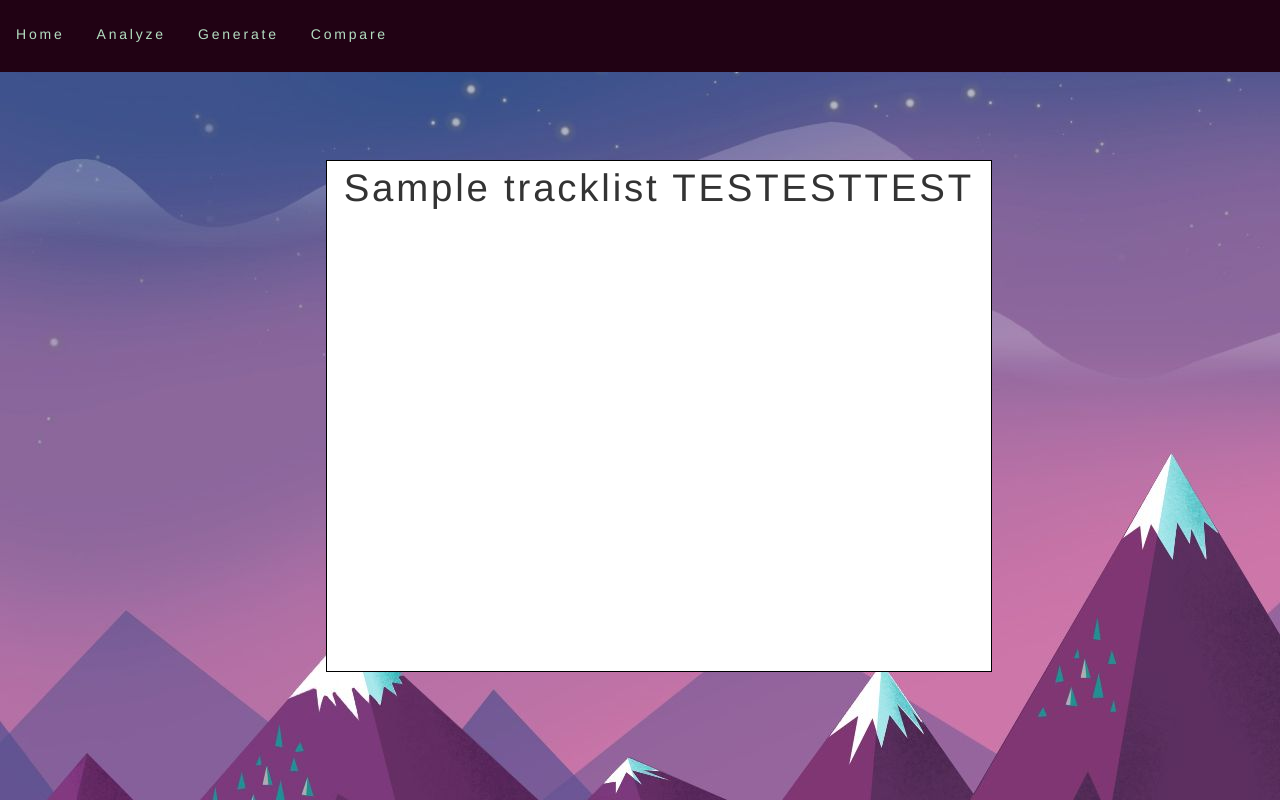
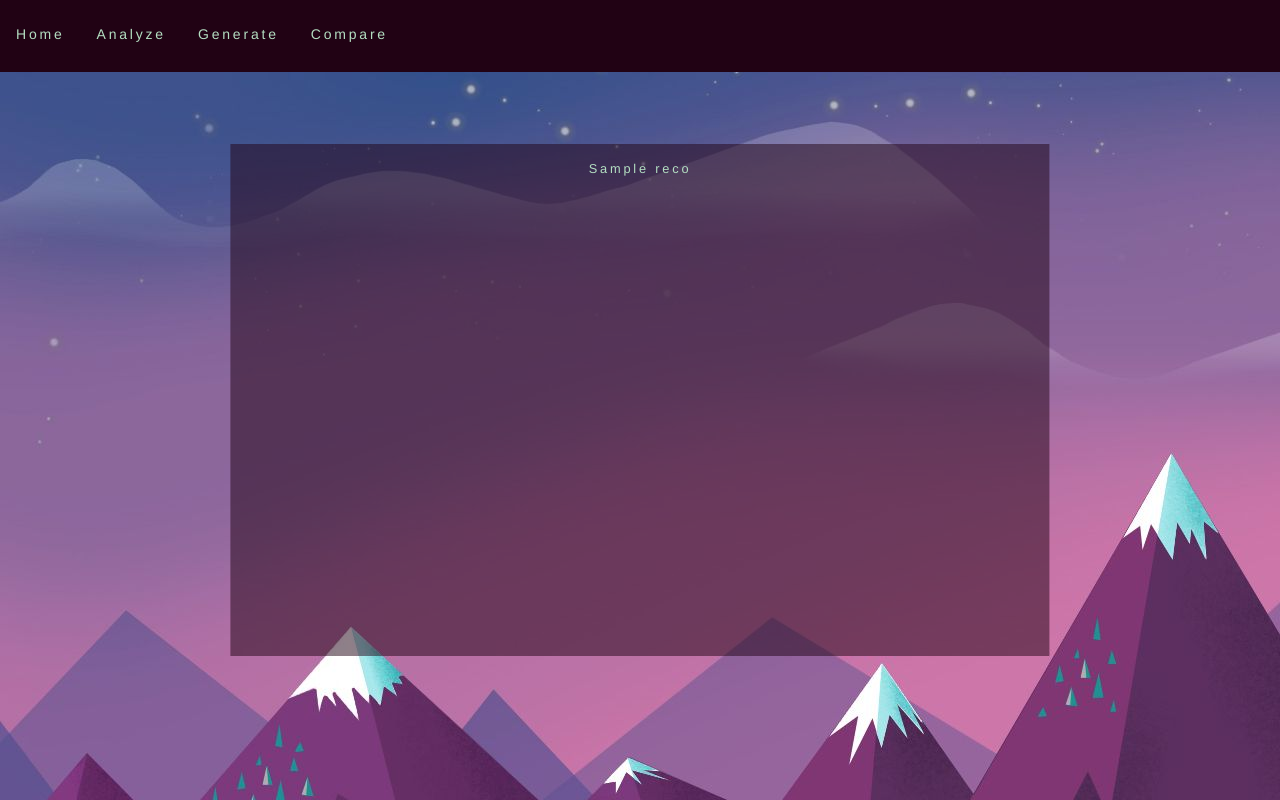
Before and after one commit to ccirrin/Spoilermake, a Flask app: template templates/generate.html in a window 1280 px wide. Run offline with Flask 2, Linux system fonts and the light colour scheme; the template is opened without the code that fills it: most values are stand-ins (such as "Sample title", 1, 10 or a date in 2020); some libraries are stand-ins or nearby versions.

Commit message:
css fixes

```diff
--- a/get_rec.py
+++ b/get_rec.py
@@ -179,7 +179,7 @@ def getSeedTracks(df):
 
 def rec_list(df):
     recs = getRecommendationsPlaylist(df,10)
-    reclist = ''
+    reclist = []
     for item in recs['tracks']:
-    	reclist = reclist + item['name'] + ' - ' + item['artists'][0]['name'] + '\n'
+    	reclist.append(item['name'] + ', by ' + item['artists'][0]['name'])
     return(reclist)
--- a/static/style.css
+++ b/static/style.css
@@ -9,9 +9,9 @@
 body {
     background-color: var(--main-bg);
     background-image: url('/static/e.jpg');
-    position: fixed;
     top: 0;
     left: 0;
+    margin-left: 0%;
     min-width: 100%;
     min-height: 100%;
     overflow: hidden;
@@ -78,24 +78,7 @@ li a:visited
 .active {
     background-color: rgba(0, 0, 0, .9);
 }
-/*.dtitle
-{
-    position: absolute;
-     top: 10%;
-    left: 50%;
-     transform: translate(-50%, -50%);
 
-}
-h1
-{
-    color: white;
-    text-transform: uppercase;
-    font-size: 80px;
-    text-align: center;
-    margin-top: 275px;
-
-}
-*/
 /********************************************************
 ******************FORM DECORATION************************
 ********************************************************/
@@ -106,7 +89,7 @@ form {
     font-size: 1em;
     text-decoration: none;
     color: var(--form-text);
-    background-color: rgba(33, 2, 20, .5);;
+    background-color: rgba(33, 2, 20, .5);
     position: absolute;
     top: 50%;
     left: 50%;
@@ -117,10 +100,12 @@ form {
 
 .graphcontainer {
   margin-top: 20vh;
-  margin-left: 20vw;
+  margin-left: 0%;
   width: 52vw;
   height: 64vh;
   border: .1vw solid black;
+  background-color: rgba(255, 255, 255, 0.7);
+  padding-top: 2vh;
 }
 
 .graph {
@@ -133,12 +118,15 @@ form {
 }
 
 .recommendations {
-  margin-top: 20vh;
-  margin-left: 20vw;
-  width: 52vw;
+  top: 50%;
+  left: 50%;
+  width: 64vw;
   height: 64vh;
-  border: .1vw solid black;
   text-align: center;
-  font-size: 3vw;
-  background-color: white;
+  font-size: 1vw;
+  color: var(--nav-text);
+  background-color: rgba(33, 2, 20, .5);
+  position: absolute;
+  transform: translate(-50%, -50%);
+  padding: 2vh 2vw 2vh 2vw;
 }
--- a/templates/generate.html
+++ b/templates/generate.html
@@ -16,8 +16,9 @@
 	</div>
 	{% else %}
   <div class="recommendations">
-    {{ tracklist }}
-    TESTESTTEST
+    {% for reco in tracklist %}
+    {{ reco }} <br /><br />
+    {% endfor %}
   </div>
   {% endif %}
 </div>
```
Also changed, not shown: main.py (line endings or trailing spaces).
